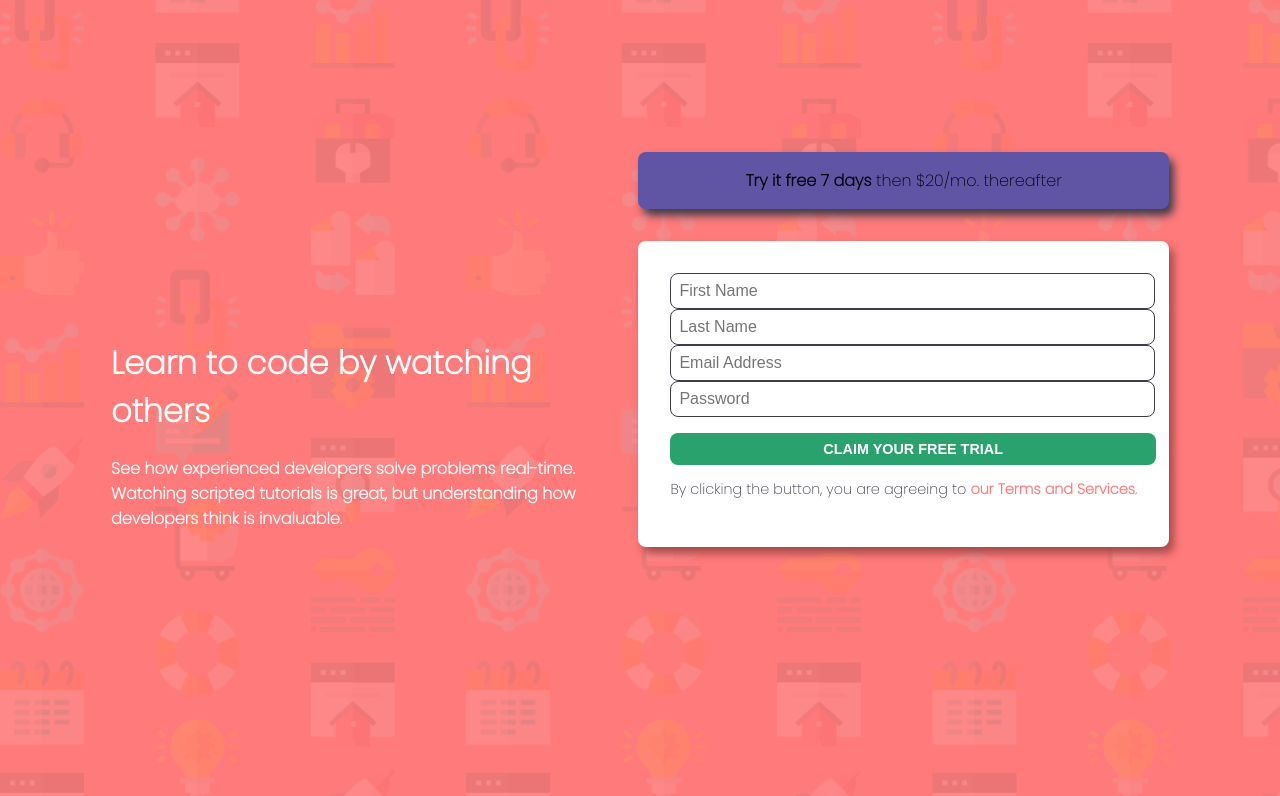
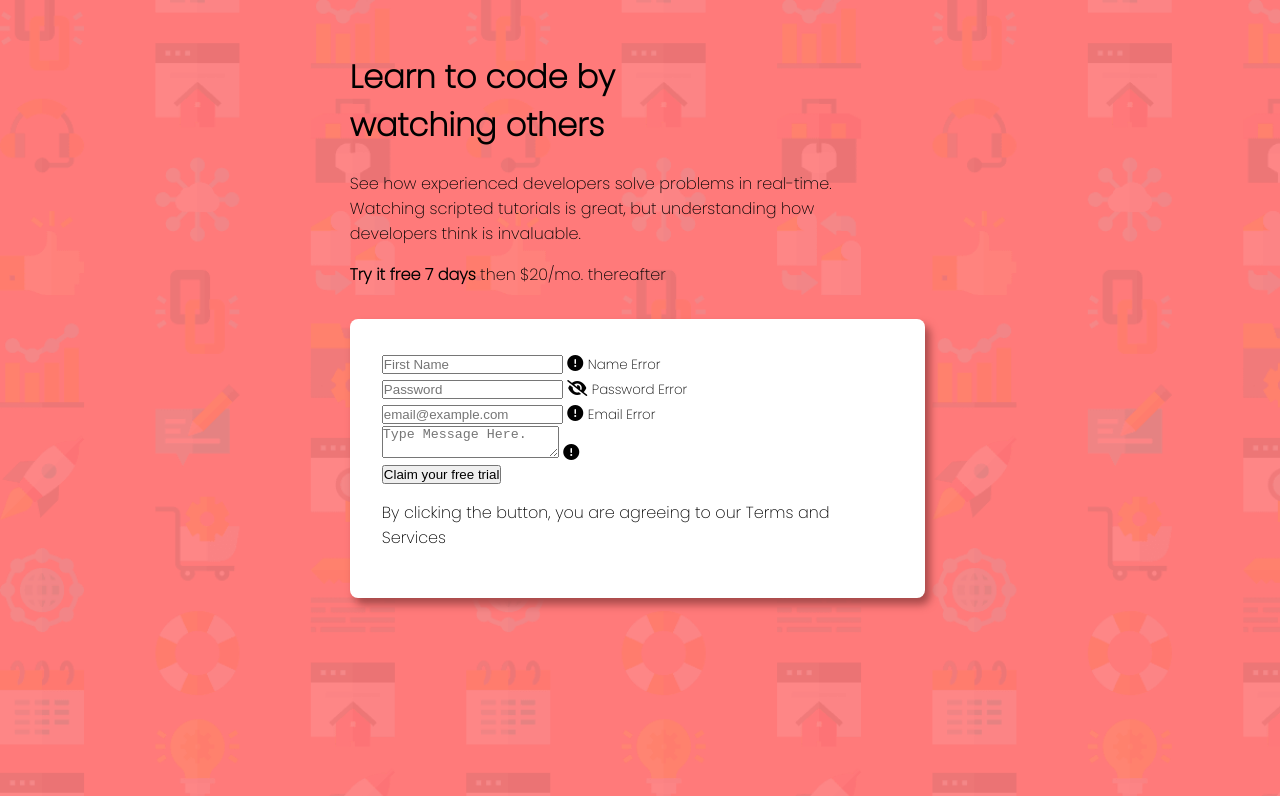
Before and after one commit to AhmarIftikhar123/Intro-component-with-sign-up-form, a plain HTML site: page index.html in a window 1280 px wide. Shown: the top 796 px of the page. Drawn offline with Linux system fonts and the light colour scheme.

Commit message:
Update index.html

```diff
--- a/index.html
+++ b/index.html
@@ -3,71 +3,116 @@
   <head>
     <meta charset="UTF-8" />
     <meta name="viewport" content="width=device-width, initial-scale=1.0" />
-    <link rel="stylesheet" href="style.css">
-    <!-- displays site properly based on user's device -->
+
+    <link rel="stylesheet" href="style.css" />
 
     <link
-      rel="icon"
-      type="image/png"
-      sizes="32x32"
-      href="./images/favicon-32x32.png"
+      rel="shortcut icon"
+      href="images/favicon-32x32.png"
+      type="image/x-icon"
     />
 
-    <title>Frontend Mentor | Intro component with sign up form</title>
+    <script
+      src="https://kit.fontawesome.com/6943d7505a.js"
+      crossorigin="anonymous"
+    ></script>
+
+    <title>Intro component with sign up form</title>
 
     <!-- Feel free to remove these styles or customise in your own stylesheet 👍 -->
   </head>
   <body>
-    <div class="card">
-      <div id="left_side_text">
-        <h1>Learn to code by watching others</h1>
-        <p>
-          See how experienced developers solve problems real-time. Watching
-          scripted tutorials is great, but understanding how developers think is
-          invaluable.
+    <!-- container -->
+
+    <main class="container">
+      <!-- left_side -->
+      <div class="left_side">
+        <!-- heading -->
+        <h1 class="heading">
+          Learn to code by
+          <br />
+          watching others
+        </h1>
+
+        <!-- description -->
+
+        <p class="description">
+          See how experienced developers solve problems in real-time.
+          <br />
+          Watching scripted tutorials is great, but understanding how
+          <br />
+          developers think is invaluable.
         </p>
       </div>
-      <div id="right_side_box">
-        <header>
-          <p><strong> Try it free 7 days </strong>then $20/mo. thereafter</p>
-        </header>
-        <form><div class="all-inputs">
-           <input
-            type="text"
-            id="first_name"
-            placeholder="First Name"
-          /> <small>First Name can't be empty</small>
+      <div class="right_side">
+        <!-- trial.text -->
+
+        <div class="trial_text">
+          <p>
+            <strong> Try it free 7 days</strong>
+            then $20/mo. thereafter
+          </p>
         </div>
-         <div class="all-inputs">
-             <input
-            type="text"
-            id="last_name"
-            placeholder="Last Name"
-          /> <small>Last Name can't be empty</small>
-          </div>
-         <div class="all-inputs">
-            <input
-            type="email"
-            id="email"
-            placeholder="Email Address"
-          /> <small>Looks like this is not an email</small>
-          </div>
-          <div class="all-inputs">
-            <input
-            type="number"
-            id="password"
-            placeholder="Password"
-          /> <small>Password can't be empty</small>
+
+        <!-- form_box -->
+
+        <form>
+          <!-- Name -->
+
+          <div class="input_box">
+            <input type="text" placeholder="First Name" id="first_name" />
+            <i class="fa-solid fa-circle-exclamation"></i>
+            <small id="name_error"> Name Error </small>
           </div>
 
-          <button type="submit" id="submitbtn">Claim your free trial</button>
-          <footer>
-          <p>By clicking the button, you are agreeing to <a href="#">our Terms and Services.</a></p>
-        </footer>
+          <!-- Password -->
+
+          <div class="input_box">
+            <input type="password" placeholder="Password" id="password" />
+            <i
+              class="fa-solid fa-eye-slash"
+              id="show_hide_btn"
+              style="visibility: visible"
+            ></i>
+            <small id="password_error"> Password Error </small>
+          </div>
+
+          <!-- E-Mail -->
+
+          <div class="input_box">
+            <input type="email" placeholder="email@example.com" id="email" />
+            <i class="fa-solid fa-circle-exclamation"></i>
+            <small id="email_error"> Email Error </small>
+          </div>
+
+          <!-- Message -->
+
+          <div class="input_box">
+            <textarea
+              id="txt_area"
+              placeholder="Type Message Here."
+            ></textarea>
+            <i class="fa-solid fa-circle-exclamation" ></i>
+            <small id="txt_error"></small>
+          </div>
+
+          <!--
+
+          <small id="txt_error" style="visibility: visible">
+            Email Error
+          </small> -->
+
+          <!-- button -->
+
+          <button type="submit" id="submit_btn">Claim your free trial</button>
+
+          <p class="footer_txt">
+            By clicking the button, you are agreeing to our
+            <span> Terms and Services </span>
+          </p>
         </form>
-
       </div>
-    </div>
+    </main>
   </body>
   <script src="script.js"></script>
 </html>
```
